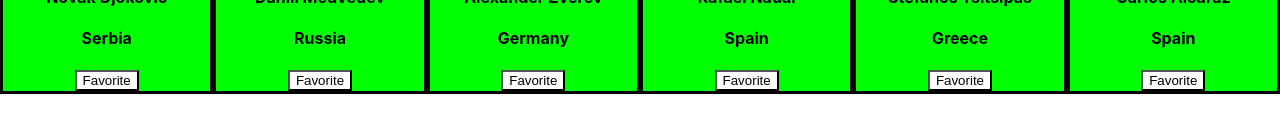
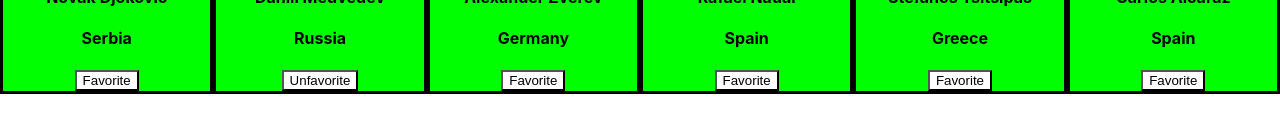
Before and after one commit to lammerij/tennis-rankings, a React (Create React App) app: page /players in a window 1280 px wide. Shown: the part 230-362 px from the top of the page. Built offline with nearby package versions, Linux system fonts and the light colour scheme; data requests are answered from the project's data file.

Commit message:
map through favorite players

```diff
--- a/db.json
+++ b/db.json
@@ -12,7 +12,7 @@
       "name": "Daniil Medvedev",
       "ranking": 2,
       "country": "Russia",
-      "favorite": false
+      "favorite": true
     },
     {
       "id": 3,
--- a/src/component/App.js
+++ b/src/component/App.js
@@ -10,7 +10,7 @@ import FavoriteContainer from "./FavoriteContainer";
 
 function App() {
   const [players, setPlayers] = useState([]);
-  const [favorites, setFavorites] = useState([])
+
 
   useEffect(() => {
     fetch("http://localhost:3001/players")
@@ -18,11 +18,17 @@ function App() {
       .then((data) => setPlayers(data));
   }, []);
 
-  function updatedFavoriteList(favorite) {
-    setFavorites([...favorites, favorite])
+  function updatedFavoriteList(favoritePlayer) {
+    setPlayers(players.map((player) =>{
+      if(favoritePlayer.id === player.id){
+        return favoritePlayer
+      } else {
+        return player
+      }
+    }))
   }
 
-  const favoritedPlayer = players.filter((player) => {
+  const favoritedPlayers = players.filter((player) => {
     if (player.favorite === true) return player;
   });
 
@@ -42,7 +48,10 @@ function App() {
             <PlayerForm setPlayers={setPlayers} />
           </Route>
           <Route exact path="/players/favoriteplayers">
-            <FavoriteContainer favoritedPlayer={favoritedPlayer} />
+            <FavoriteContainer
+              favoritedPlayer={favoritedPlayers}
+              updatedFavoriteList={updatedFavoriteList}
+            />
           </Route>
           <Route exact path="/">
             <Home />
--- a/src/component/FavoriteContainer.js
+++ b/src/component/FavoriteContainer.js
@@ -1,9 +1,9 @@
 import React from "react";
 import PlayerCard from "./PlayerCard";
 
-function FavoriteContainer({favoritedPlayer}){
-  const favoritePlayersCards = favoritedPlayer.map((player) => (
-    <PlayerCard player={player} key={player.id} />
+function FavoriteContainer({favoritedPlayers, updatedFavoriteList}){
+  const favoritePlayersCards = favoritedPlayers.map((player) => (
+    <PlayerCard player={player} key={player.id} updatedFavoriteList={updatedFavoriteList} />
   ));
 
 
@@ -13,7 +13,7 @@ function FavoriteContainer({favoritedPlayer}){
   return (
     <div>
     <h2>Favorite Players</h2>
-    <div>{favoritePlayersCards}</div>
+    <div style={{ display: "flex" }}>{favoritePlayersCards}</div>
 
     </div>
   )
--- a/src/component/PlayerCard.js
+++ b/src/component/PlayerCard.js
@@ -1,8 +1,10 @@
 import React from "react";
+import { useHistory } from "react-router-dom";
 
 function PlayerCard({ player, updatedFavoriteList }) {
   // console.log(player);
   const { id, name, country, ranking, favorite } = player;
+  const history = useHistory()
 
   //PATCH, onClick
 
@@ -17,7 +19,7 @@ function PlayerCard({ player, updatedFavoriteList }) {
       })
     })
     .then((response) => response.json())
-    .then(updatedFavoriteList)
+    .then(data => updatedFavoriteList(data))
   }
 
 
```
